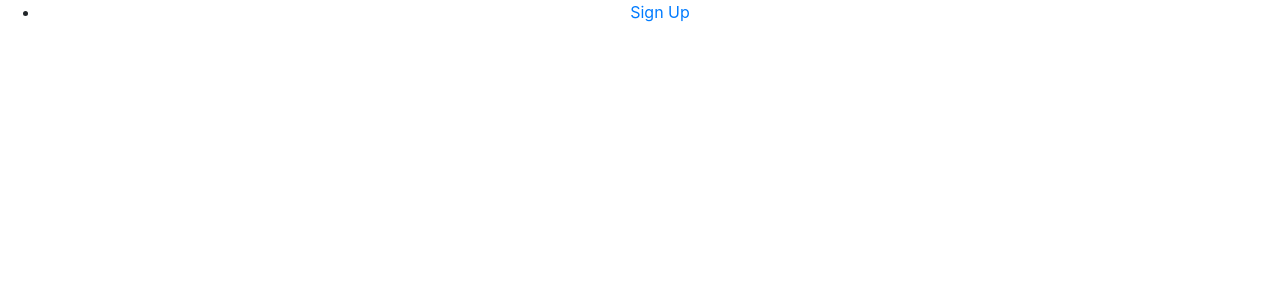
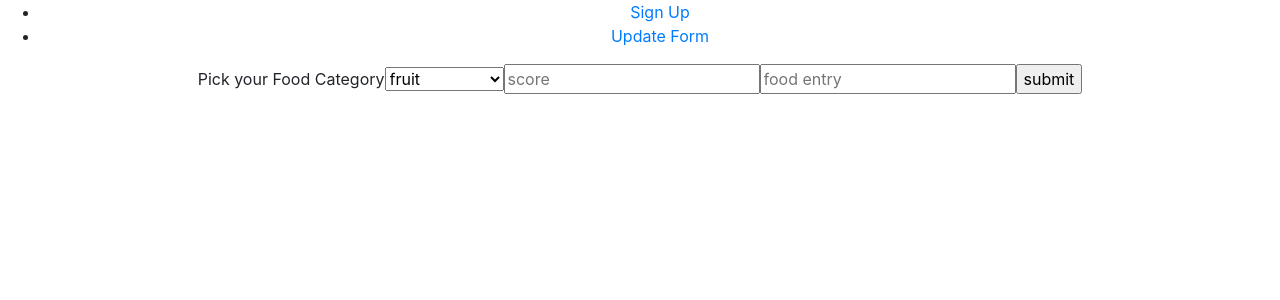
Before and after one commit to Build-Gigapet/Front-end, a React (Create React App) app in the folder gigapet/: page /update in a window 1280 px wide. Shown: the top 300 px of the page. Built offline with nearby package versions, Linux system fonts and the light colour scheme.

Commit message:
added updateForm

```diff
--- a/gigapet/src/App.js
+++ b/gigapet/src/App.js
@@ -1,21 +1,32 @@
-import React from 'react';
+import React, { useState } from 'react';
 import { Router, Route, Link, Switch } from "react-router-dom";
 import PrivateRoute from "./components/PrivateRoute";
 import SignUp from "./components/SignUp";
+import UpdateForm from "./components/UpdateForm";
 // import Parent from "./components/Parent";
 import { createBrowserHistory } from "history";
 import './App.css';
 
 const history = createBrowserHistory();
 function App() {
+  const [children, setChildren] = useState([]);
+  const addItem = item => {
+    setChildren([...children, item])
+  };
+  // const removeItem = id =>{
+  //   setChildren(children.filter(item =>item.id !== id))
+  // }
   return (
+
     <Router history={history}>
       <div className="App">
         <ul>
           <li><Link to="/signup">Sign Up</Link></li>
+          <li><Link to="/update">Update Form</Link></li>
           {/* <li><Link to="protected">Parent</Link></li> */}
         </ul>
         <Route exact path="/" component={SignUp} />
+        <Route path="/update" component={UpdateForm} />
 
         {/* <Switch>
           <PrivateRoute path="/protected" component={Parent} />
--- /dev/null
+++ b/gigapet/src/components/UpdateForm.js
@@ -0,0 +1,97 @@
+import React, { useState } from "react";
+import axiosWithAuth from "../axiosWithAuth";
+const updateForm = () => {
+    return (
+        <div>
+            <form>
+                <label>
+                    Pick your Food Category
+                <select>
+                        <option value="fruit">fruit</option>
+                        <option value="vegetable">vegetable</option>
+                        <option value="whole grains">whole grains</option>
+                        <option value="meat">meat</option>
+                        <option value="dairy">dairy</option>
+                        <option value="fats_&_oils">fats & oils</option>
+                        <option value="treats">treats</option>
+                    </select>
+                </label>
+                <input type="number" name="score" placeholder="score" />
+                <input type="text" name="entry" placeholder="food entry" />
+                <input type="submit" value="submit" />
+            </form>
+        </div>
+
+    )
+}
+export default updateForm;
+// const initialMeal ={
+//     meal:"",
+//     score:"",
+//     child:""
+ //date:"", food category of fruit, vegetable, whole grains, meat, dairy, fats and oils, and treats
+// };
+
+// const UpdateForm = ()=>{
+//     const [editing, setEditing]= useState(false);
+//     const [mealToEdit, setMealToEdit] = useState(initialMeal);
+//     const editMeal = meal =>{
+//         setEditing(true);
+//         setMealToEdit(meal);
+//     };
+//     const saveEdit = e =>{
+//         e.preventDefault();
+//         axiosWithAuth()
+//         .put(`/${mealToEdit.id}`,mealToEdit)
+//         .then(res =>{
+//             updateMeals(meals.map(meal =>{
+//                 if(mealToEdit.id === meal.id){
+//                 return meal = res.data
+//             }else{
+//                 return meal
+//             }
+//             }))
+//             props.history.push("protected");
+//         })
+//         .catch(err => console.log(err.response));
+//     };
+//     const deleteMeal = id =>{
+//         axiosWithAuth().delete(`/${id}`)
+//         .then(res =>{
+//             updateMeals(meals.filter(meal =>{
+//                 return meal.id !== id;
+//             }))
+//             props.history.push('/protected');
+//         })
+// }
+// if(!meals){
+//     return <div>Loading meals info ...</div>
+// }
+// return (
+//     <div className="meals">
+//         <p>meals</p>
+//         <ul>
+//             {meals.map(map =>(
+//                 <li key={meal.meal} onClick={()=>editMeal(meal)}><span><span className="delete" onClick={()=>deleteMeal(meal.id)}>X</span>{""}
+//                 {meal.meal}</span><div className="meal-box"/></li>
+//             ))}
+//         </ul>
+//         {editing && (
+//             <form onSubmit={saveEdit}>
+//                 <legend>edit meal</legend>
+//                 <label>meal name:
+//                     <input type="text" onChange={e =>setMealToEdit({...mealToEdit, meal: e.target.value})}
+//                     value={mealToEdit.meal} />
+//                 </label>
+//                 <input  type="number" onChange={e =>setMealToEdit({...mealToEdit, score: e.target.value})}
+//                 value={mealToEdit.score} />
+//                 <input  type="text" onChange={e =>setMealToEdit({...mealToEdit, child: e.target.value})}
+//                 value={mealToEdit.child} />
+//                 <button onClick={()=>setEditing(false)}>cancel</button>
+
+//             </form>
+//         )}
+//     </div>
+// )
+//         }
+//         export default UpdateForm;
```
